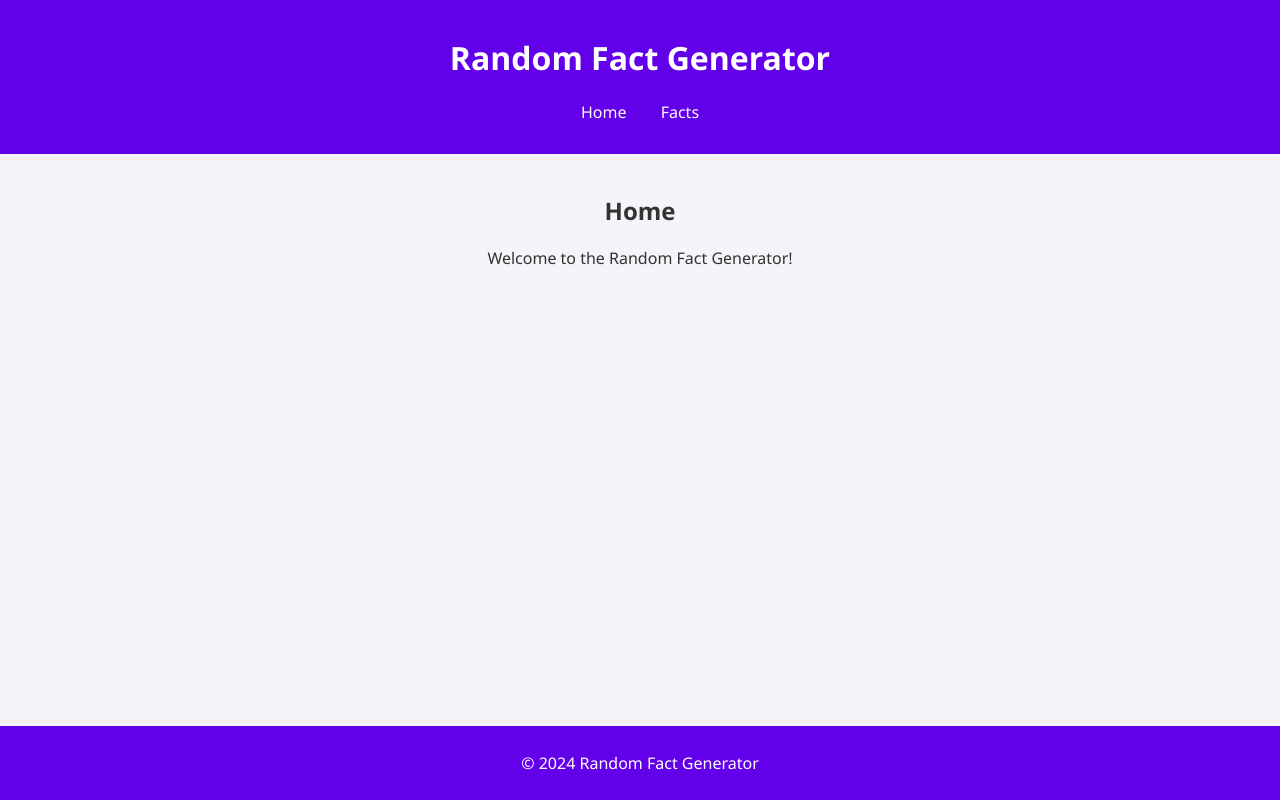
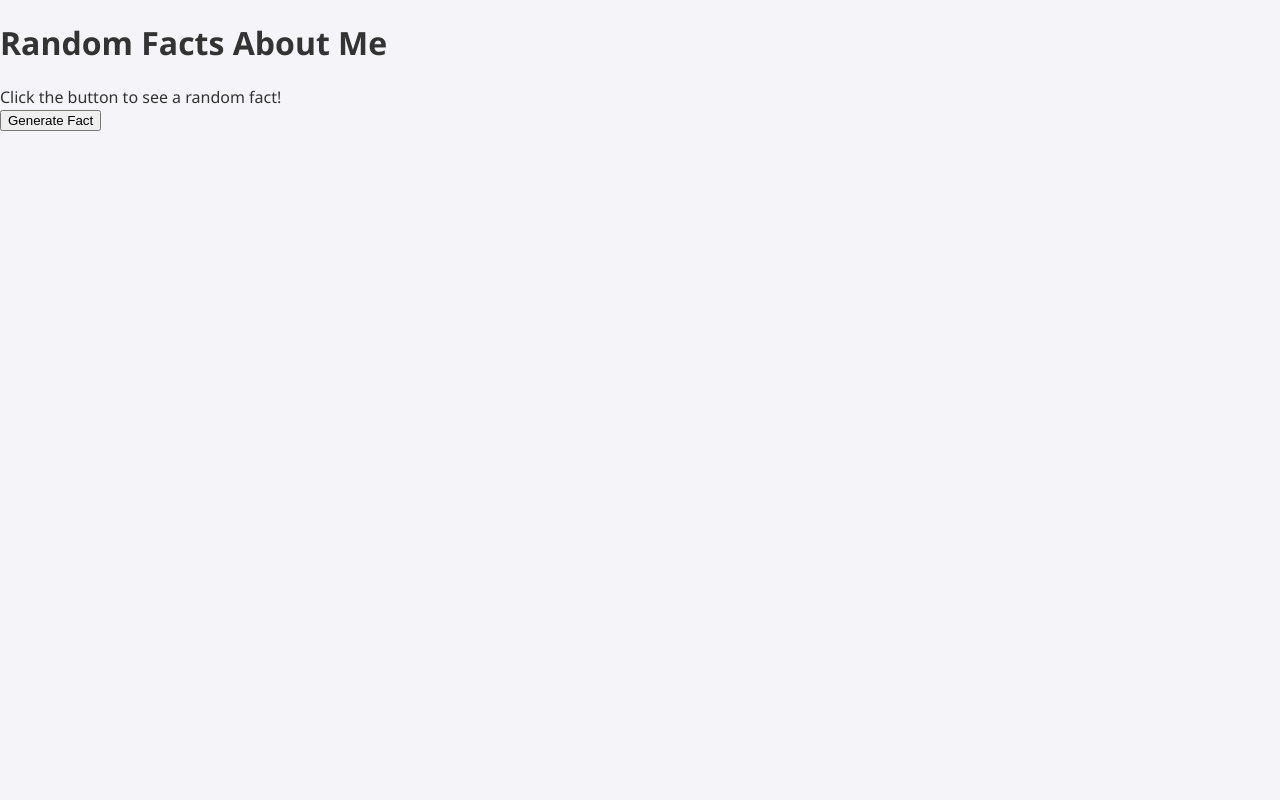
Before and after one commit to uday2209/fun-facts, a plain HTML site: page index.html in a window 1280 px wide. Drawn offline with Linux system fonts and the light colour scheme.

Commit message:
Update index.html

```diff
--- a/index.html
+++ b/index.html
@@ -3,25 +3,17 @@
 <head>
     <meta charset="UTF-8">
     <meta name="viewport" content="width=device-width, initial-scale=1.0">
-    <title>Random Fact Generator</title>
+    <title>Random Facts</title>
     <link rel="stylesheet" href="style.css">
 </head>
 <body>
-    <header>
-        <h1>Random Fact Generator</h1>
-        <nav>
-            <ul>
-                <li><a href="#home" onclick="navigate('home')">Home</a></li>
-                <li><a href="#facts" onclick="navigate('facts')">Facts</a></li>
-            </ul>
-        </nav>
-    </header>
-    <main id="content">
-        <!-- Content will be dynamically loaded here -->
-    </main>
-    <footer>
-        <p>&copy; 2024 Random Fact Generator</p>
-    </footer>
+    <div class="container">
+        <h1>Random Facts About Me</h1>
+        <div id="fact-display" class="fact-display">
+            Click the button to see a random fact!
+        </div>
+        <button id="generate-fact" class="btn">Generate Fact</button>
+    </div>
     <script src="script.js"></script>
 </body>
 </html>
```
